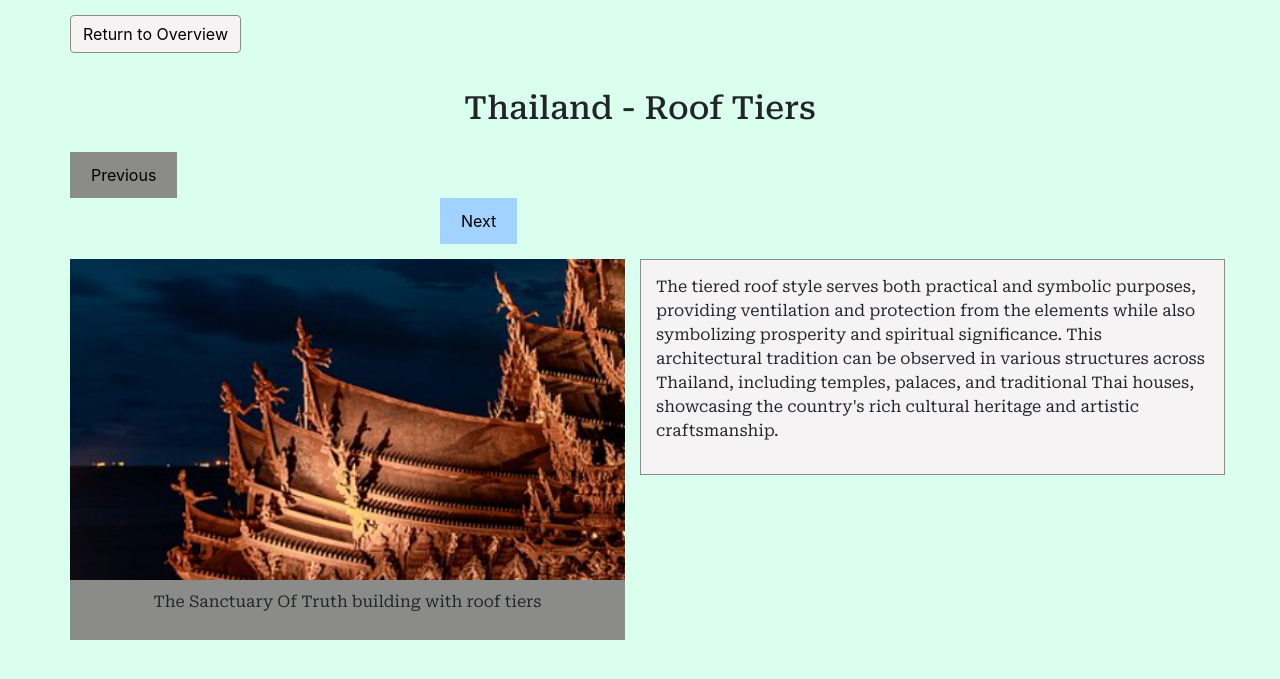
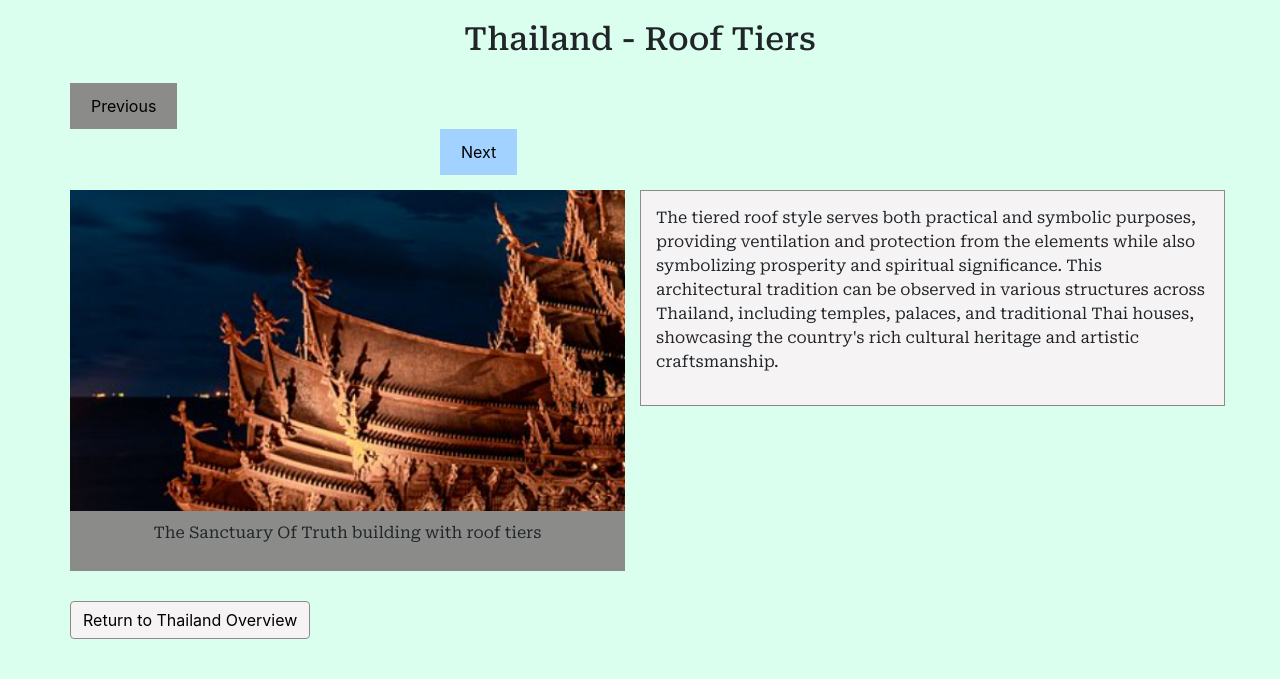
Before and after one commit to kentrietran/SEAsiaArchitectureProject, a Flask app: page /lesson/1/1 in a window 1280 px wide. Shown: the part 56-735 px from the top of the page. Run offline with Flask 3, Linux system fonts and the light colour scheme; some libraries are stand-ins or nearby versions.

Commit message:
lesson buttons

```diff
--- a/templates/learn.html
+++ b/templates/learn.html
@@ -20,5 +20,6 @@
     {% endfor %}
     </div>
     <a href="/home2" class="btn btn-secondary mb-3">Back to Home</a>  <!-- Back button to home2 -->
+    <a href="/home2" class="btn btn-secondary mb-3">Next Country</a>  <!-- Back button to home2 -->
 </div>
 {% endblock %}
--- a/templates/lesson.html
+++ b/templates/lesson.html
@@ -2,7 +2,6 @@
 
 {% block content %}
 <div class="container">
-    <a href="/learn/{{ lesson['lesson_id'] }}" class="btn btn-secondary mb-3 return-button">Return to Overview</a>  <!-- Back button to learn page -->
     <div class="lesson-title-heading">{{ lesson['country'] }} - {{ lesson['card_text_title'][index] }}</div>
     <div class="container-fluid">
             <div class="row">
@@ -31,5 +30,6 @@
             </div>
 
     </div>
+    <a href="/learn/{{ lesson['lesson_id'] }}" class="btn btn-secondary mb-3 return-button">Return to {{ lesson['country'] }} Overview</a>  <!-- Back button to learn page -->
 </div>
 {% endblock %}
```
